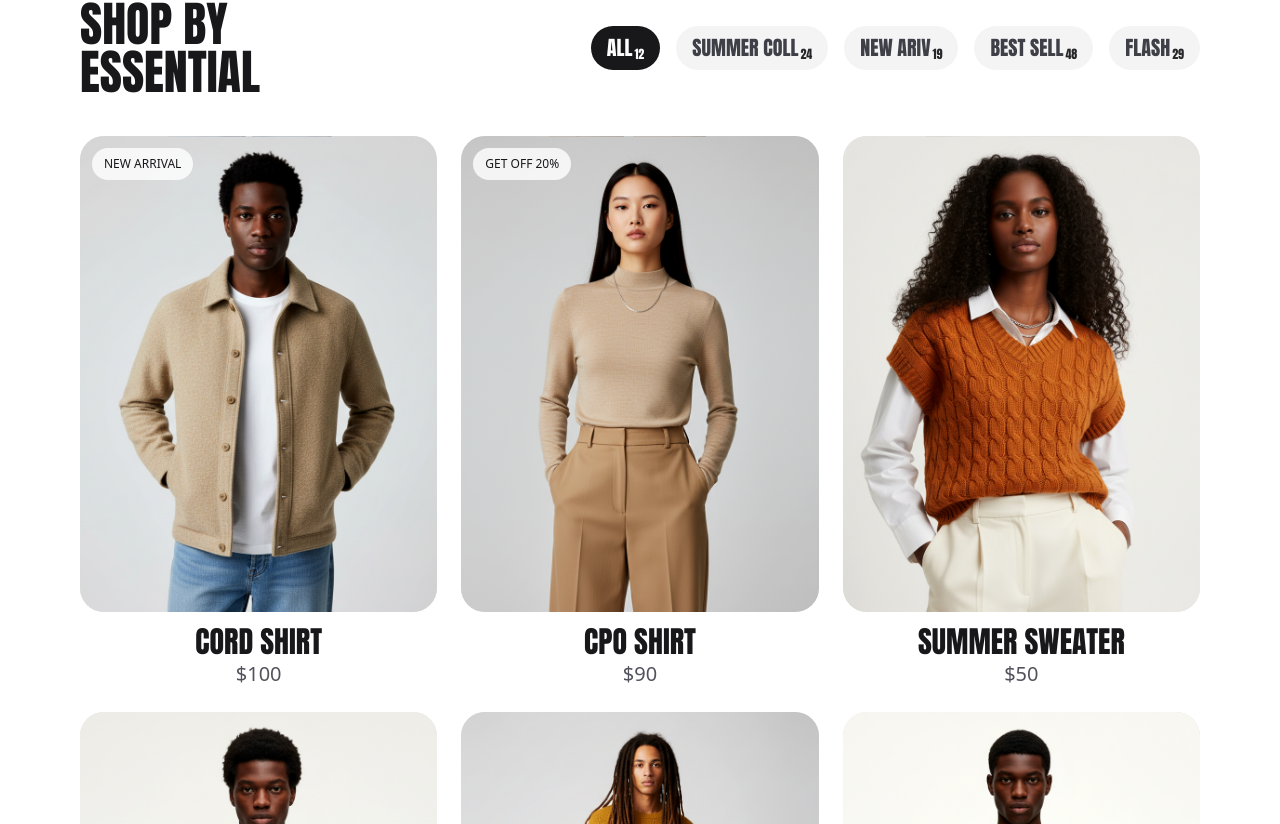
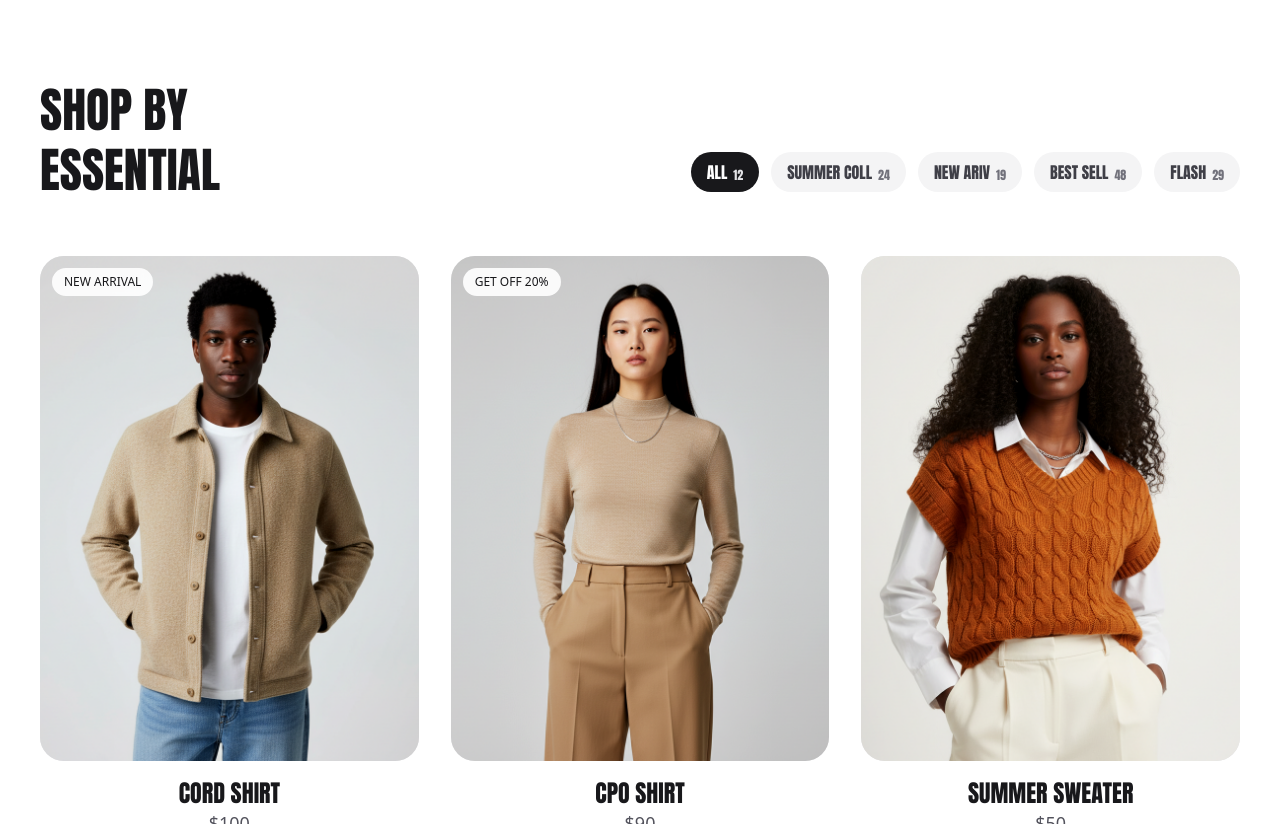
Before and after one commit to Nabil593/Modern-E-Commerce, a React (Vite) app: page / in a window 1280 px wide. Shown: the part 1616-2440 px from the top of the page. Built offline with nearby package versions, Linux system fonts and the light colour scheme.

Commit message:
produc add

```diff
--- a/src/components/ShopSection.jsx
+++ b/src/components/ShopSection.jsx
@@ -1,79 +1,100 @@
-import React from 'react'
-import { filterButtonsData, productData } from '../assets/data'
+import React, { useState } from "react";
+import { filterButtonsData, productData } from "../assets/data";
 
 const ShopSection = () => {
+  const [activeFilter, setActiveFilter] = useState(
+    filterButtonsData.find((b) => b.isActive)?.name || "All"
+  );
+
+  const filteredProducts =
+    activeFilter === "All"
+      ? productData
+      : productData.filter((p) => p.category === activeFilter);
+
   return (
-    <div className='bg-white px-16'>
-        <div className='max-w-7xl mx-auto px-4'>
+    <section className="bg-white py-20 px-6 sm:px-10">
+      <div className="max-w-7xl mx-auto">
+        {/* HEADER */}
+        <div className="flex flex-col gap-6 sm:flex-row sm:items-end sm:justify-between mb-14">
+          <h2 className="text-4xl sm:text-5xl anton uppercase text-zinc-900 leading-tight">
+            Shop by <br /> essential
+          </h2>
 
-            {/* HEADER & CATEGORY TAGS */}
-            <div className='flex flex-col sm:flex-row justify-between md:items-center mb-10'>
-                <h2 className='text-5xl anton text-zinc-900 mb-4 sm:mb-0 uppercase'>
-                    SHOP BY <br/> ESSENTIAL
-                </h2>
-                <div className='flex space-x-4 overflow-x-scroll'>
-                    {filterButtonsData.map((btn) => (
-                        <button key={btn.name} className={`${btn.isActive ? "bg-zinc-900 text-white" : "bg-zinc-100 text-zinc-700"} cursor-pointer md:text-xl anton px-4 py-2 rounded-full hover:bg-zinc-900 uppercase hover:text-white transition-all duration-200 ease-in group text-nowrap`}>
+          {/* FILTER BUTTONS */}
+          <div className="flex gap-3 overflow-x-auto pb-2">
+            {filterButtonsData.map((btn) => {
+              const isActive = activeFilter === btn.name;
+              return (
+                <button
+                  key={btn.name}
+                  onClick={() => setActiveFilter(btn.name)}
+                  className={`flex items-center gap-1 rounded-full px-4 py-2 text-sm sm:text-base anton uppercase whitespace-nowrap transition-all duration-200
+                    ${
+                      isActive
+                        ? "bg-zinc-900 text-white"
+                        : "bg-zinc-100 text-zinc-700 hover:bg-zinc-900 hover:text-white"
+                    }`}
+                >
                   {btn.name}
-                            <sub className={`${btn.isActive ? "text-zinc-50" : "text-zinc-800"} text-xs group-hover:text-zinc-50 ml-0.5`}>
+                  <sub
+                    className={`text-xs ml-0.5 transition-colors ${
+                      isActive ? "text-zinc-200" : "text-zinc-500"
+                    }`}
+                  >
                     {btn.count}
                   </sub>
                 </button>
-                    ))}
+              );
+            })}
           </div>
         </div>
 
         {/* PRODUCT GRID */}
-            <div className='grid md:grid-cols-2 lg:grid-cols-3 gap-6'>
-                {
-                    productData.map((product, index) => (
-                        <div key={index} className='flex flex-col hover:-translate-y-3 transition-all duration-200 ease-in items-center group'>
-                            <div className={`relative cursor-pointer w-full ${product.imgHeight} bg-zinc-200 rounded-3xl mb-3 overflow-hidden`}>
+        <div className="grid gap-8 sm:grid-cols-2 lg:grid-cols-3">
+          {filteredProducts.map((product) => (
+            <div
+              key={product.id || product.name}
+              className="group cursor-pointer transition-transform duration-300 hover:-translate-y-3"
+            >
+              {/* IMAGE CARD */}
+              <div
+                className={`relative w-full ${product.imgHeight} rounded-3xl overflow-hidden bg-zinc-200`}
+              >
+                <div
+                  className={`absolute inset-0 ${product.bgUrl} bg-cover bg-center transition-transform duration-500 group-hover:scale-105`}
+                />
 
-                                {/* IMAGE */}
-                                <div className={`absolute inset-0 ${product.bgUrl} bg-cover bg-center`}>
+                {/* TAG */}
+                {product.tag && (
+                  <span className="absolute top-3 left-3 rounded-full bg-white/90 px-3 py-1.5 text-xs text-zinc-900 backdrop-blur">
+                    {product.tag}
+                  </span>
+                )}
+
+                {/* HOVER ACTIONS */}
+                <div className="absolute inset-0 flex items-center justify-center gap-3 bg-black/60 opacity-0 transition-opacity duration-300 group-hover:opacity-100">
+                  <button className="rounded-full bg-white px-4 py-2 text-xs text-zinc-900 hover:bg-zinc-100">
+                    Add to cart
+                  </button>
+                  <button className="rounded-full bg-zinc-900 px-4 py-2 text-xs text-white hover:bg-zinc-700">
+                    Buy now
+                  </button>
+                </div>
               </div>
 
-                                {/* TAG */}
-                                {product.tag &&
-                                <span className='absolute top-3 left-3 bg-white/80 text-zinc-900 text-xs px-3 py-2 rounded-full'>
-                                {product.tag}
-                                </span>
-                                }
-
-                                {/* CONDITIONAL STAGE */}
-
-                                {product.name === "CARDIGAN" &&
-                                <div className='absolute inset-0 flex items-center opacity-0 justify-center space-x-2 bg-black/60 group-hover:opacity-100 transition-opacity'>
-                                    {/* 1 */}
-                                    <button className='bg-white text-zinc-900 text-xs px-3 py-1.5 rounded-full hover:bg-zinc-100'>
-                                        Add to Cart
-                                    </button>
-
-                                    {/* 2 */}
-                                    <button className='bg-zinc-900 text-white text-xs px-3 py-1.5 rounded-full hover:bg-zinc-700'>
-                                        Buy Now
-                                    </button>
-
-                                </div>
-                                }
-                            </div>
-
-                            <p className='text-3xl anton text-zinc-900'>
+              {/* INFO */}
+              <div className="mt-4 text-center">
+                <p className="text-2xl anton text-zinc-900">
                   {product.name}
                 </p>
-                            <p className='text-xl text-zinc-600'>
-                                {product.price}
-                            </p>
-
-                        </div>
-                    ))
-                }
-            </div>
-
+                <p className="text-lg text-zinc-600">{product.price}</p>
               </div>
             </div>
-  )
-}
+          ))}
+        </div>
+      </div>
+    </section>
+  );
+};
 
-export default ShopSection
+export default ShopSection;
```
Lines whose indentation alone changed are shown as unchanged.
